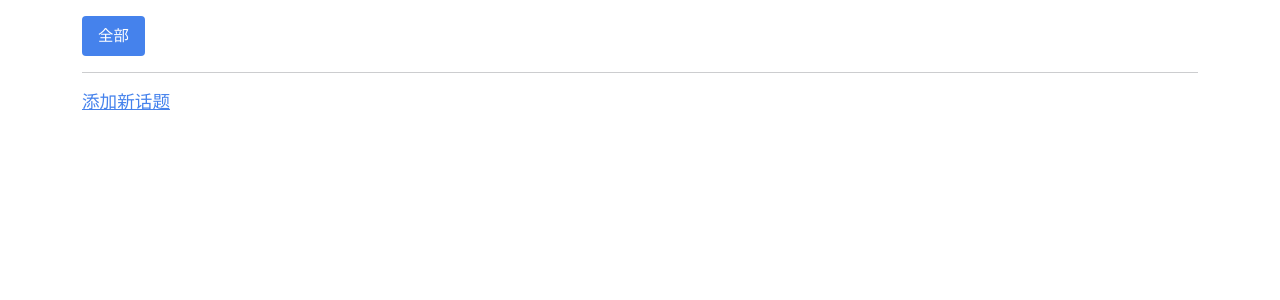
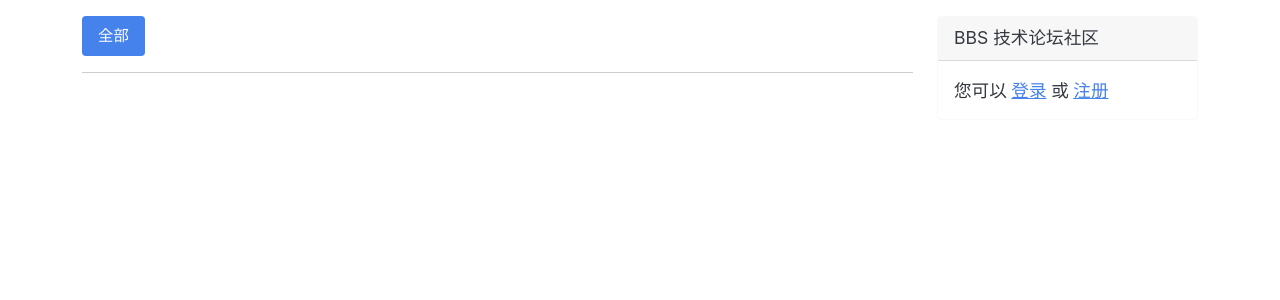
Before and after one commit to wtraceback/BBS, a Flask app: page /topic/ in a window 1280 px wide. Shown: the part 60-360 px from the top of the page. Run offline with Flask 2, Linux system fonts and the light colour scheme; some libraries are stand-ins or nearby versions.

Commit message:
更改模板的结构

```diff
--- /dev/null
+++ b/templates/_sidebar.html
@@ -0,0 +1,11 @@
+<div class="card border-light mb-3" style="max-width: 20rem;">
+    <div class="card-header">BBS 技术论坛社区</div>
+    <div class="card-body">
+        <p class="card-text">
+            您可以
+            <a href="{{ url_for('auth.login') }}">登录</a>
+            或
+            <a href="{{ url_for('auth.register') }}">注册</a>
+        </p>
+    </div>
+</div>
--- a/templates/auth/login.html
+++ b/templates/auth/login.html
@@ -4,7 +4,7 @@
     登录
 {% endblock %}
 
-{% block page_content %}
+{% block main_content %}
     <div class="row justify-content-center">
         <form class="form col-6" method="post" action="{{ url_for('auth.login') }}">
             <div class="form-group">
--- a/templates/auth/register.html
+++ b/templates/auth/register.html
@@ -4,7 +4,7 @@
     注册
 {% endblock %}
 
-{% block page_content %}
+{% block main_content %}
     <div class="row justify-content-center">
         <form class="form col-6" method="post" action="{{ url_for('auth.register') }}">
             <div class="form-group">
@@ -27,7 +27,5 @@
                 {{ result }}
             </div>
         </form>
-
-
     </div>
 {% endblock %}
--- a/templates/bbs_base.html
+++ b/templates/bbs_base.html
@@ -49,6 +49,18 @@
 {% block content %}
     <div class="container my-3">
         {% block page_content %}
+            <div class="row">
+                <div class="col-9">
+                    {% block main_content %}
+                    {% endblock %}
+                </div>
+
+                <div class="col-3">
+                    {% block sidebar %}
+                        {% include '_sidebar.html' %}
+                    {% endblock %}
+                </div>
+            </div>
         {% endblock %}
     </div>
 {% endblock %}
--- a/templates/board/add.html
+++ b/templates/board/add.html
@@ -4,7 +4,7 @@
     Add Board
 {% endblock %}
 
-{% block page_content %}
+{% block main_content %}
     <h1>添加新的板块</h1>
 
     <form class="form-horizontal" method="post" action="{{ url_for('board.add') }}">
--- a/templates/board/manage.html
+++ b/templates/board/manage.html
@@ -4,7 +4,7 @@
     管理板块
 {% endblock %}
 
-{% block page_content %}
+{% block main_content %}
     <h1>管理板块</h1>
     <a href="{{ url_for('board.add') }}">添加新版块</a>
 
--- a/templates/topic/add.html
+++ b/templates/topic/add.html
@@ -4,7 +4,7 @@
     Add Topic
 {% endblock %}
 
-{% block page_content %}
+{% block main_content %}
     <h1>添加新的话题</h1>
 
     <form class="form-horizontal" method="post" action="{{ url_for('topic.add') }}">
--- a/templates/topic/detail.html
+++ b/templates/topic/detail.html
@@ -4,7 +4,7 @@
     {{ topic.id }} detail
 {% endblock %}
 
-{% block page_content %}
+{% block main_content %}
     <h1>{{ topic.title }}</h1>
 
     <div>
--- a/templates/topic/index.html
+++ b/templates/topic/index.html
@@ -4,7 +4,7 @@
 Topic
 {% endblock %}
 
-{% block page_content %}
+{% block main_content %}
     <ul class="nav nav-pills">
         <li class="nav-item">
             <a class="nav-link {% if request.args.get('board_id', '') == '' %}active{% endif %}" href="{{ url_for('topic.index') }}">全部</a>
@@ -27,9 +27,4 @@ Topic
             {% endfor %}
         </ui>
     </div>
-
-    <a href="{{ url_for('topic.add') }}">添加新话题</a>
-    {% if user.role == 1 %}
-        <a href="{{ url_for('board.manage') }}">管理新版块</a>
-    {% endif %}
 {% endblock %}
```
